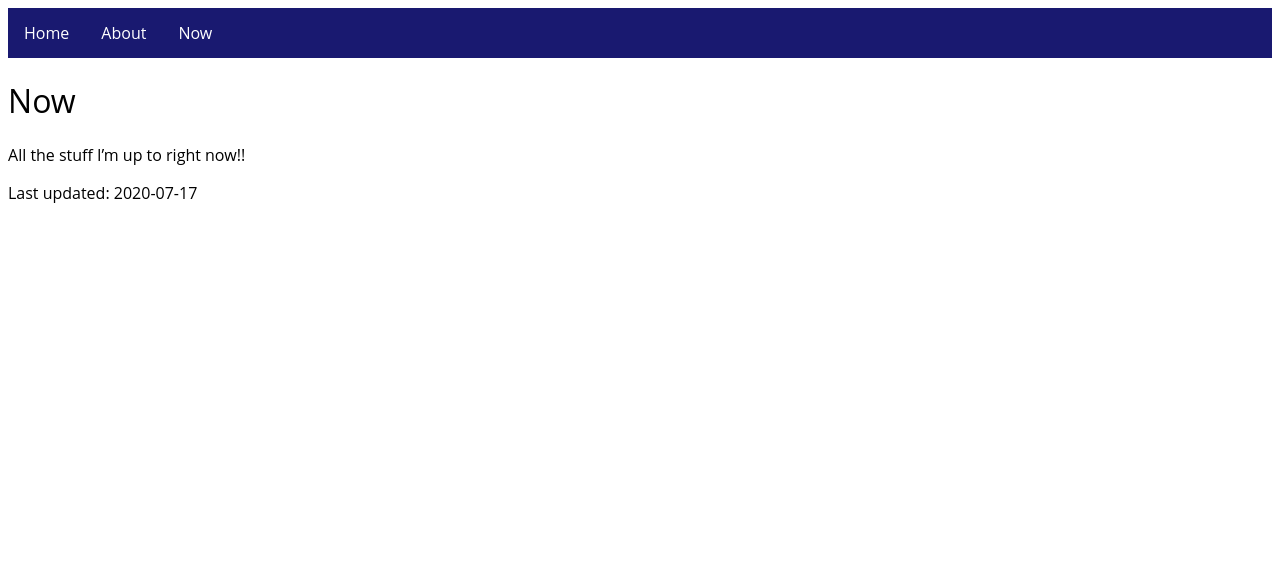
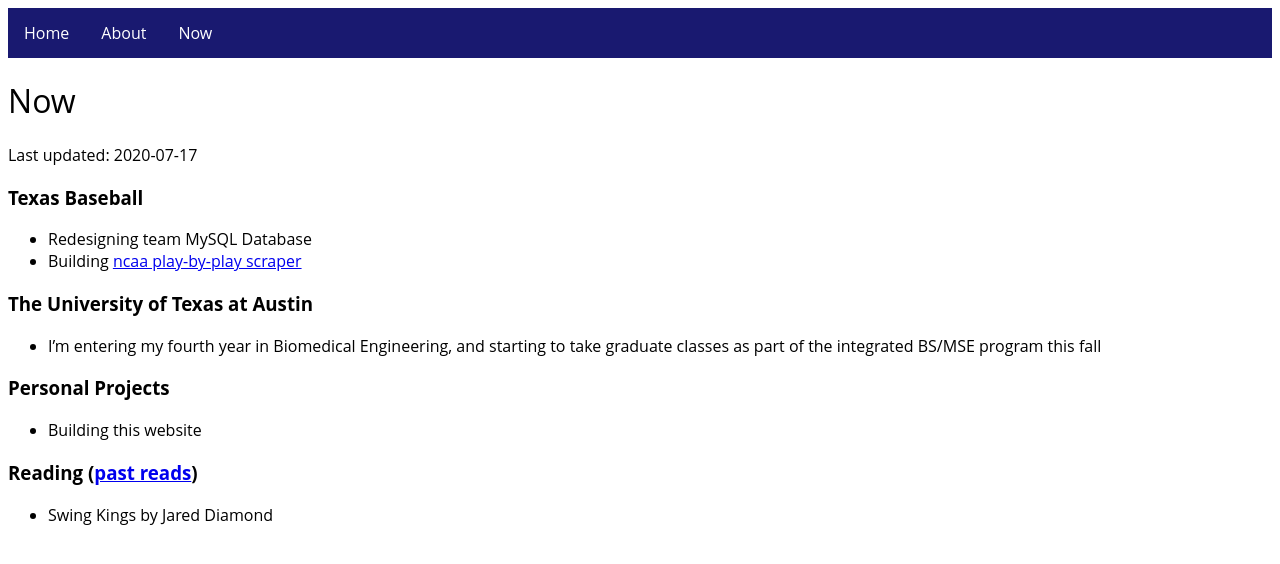
Before and after one commit to milesok/milesok.github.io, a Jekyll site: the page built from pages/now.md, in a window 1280 px wide. Shown: the top 564 px of the page. Built offline with Jekyll 4.4.1, drawn with Linux system fonts in a browser that asks for light colours.

Commit message:
Update now.md

```diff
--- a/pages/now.md
+++ b/pages/now.md
@@ -4,7 +4,16 @@ layout: page
 title: "Now"
 date: 2020-07-17
 ---
+Last updated: {{%page.date%}}
+### Texas Baseball
+- Redesigning team MySQL Database
+- Building [ncaa play-by-play scraper](https://github.com/milesok/pbpy/)
 
-All the stuff I'm up to right now!!
+### The University of Texas at Austin
+- I'm entering my fourth year in Biomedical Engineering, and starting to take graduate classes as part of the integrated BS/MSE program this fall
 
-Last updated: {{%page.date%}}
+### Personal Projects
+- Building this website
+
+### Reading ([past reads](/library))
+- Swing Kings by Jared Diamond
```
